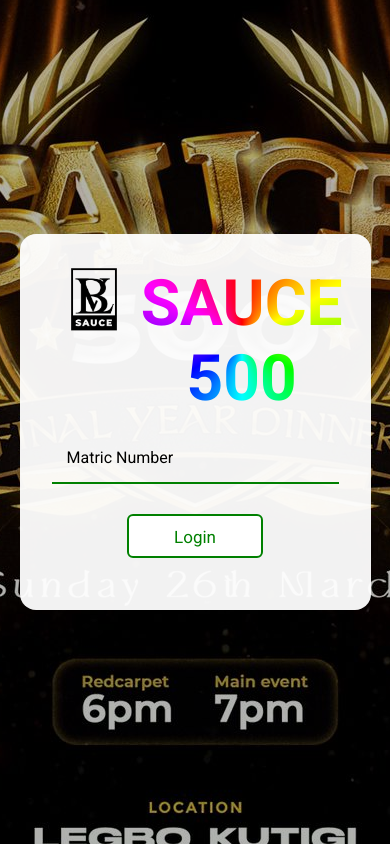
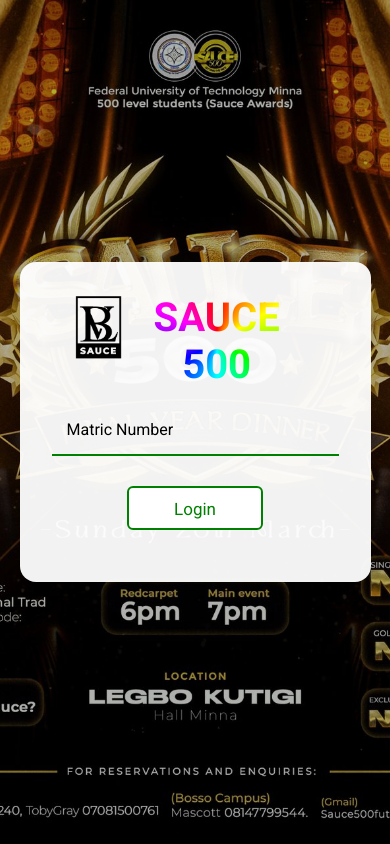
Before and after one commit to d-code-h/sauce_votify, a Next.js app: page /login in a window 390 px wide. Built offline with nearby package versions, Linux system fonts and the light colour scheme.

Commit message:
FIX: Mobile login responsiveness

```diff
--- a/styles/Home.module.css
+++ b/styles/Home.module.css
@@ -25,6 +25,7 @@
   align-items: center;
   background-image: url('../public/program.jpg');
   background-position: center;
+  background-size: cover;
 }
 
 .content {
@@ -40,12 +41,14 @@
   display: flex;
   justify-content: center;
   align-items: center;
+  margin-right: 50px;
 }
 .content_hero_img {
   align-self: baseline;
 }
 .heading {
-  font-size: 4rem;
+  align-self: end;
+  font-size: 2.5rem;
   margin-bottom: 1rem;
   text-align: center;
   background: conic-gradient(
```
